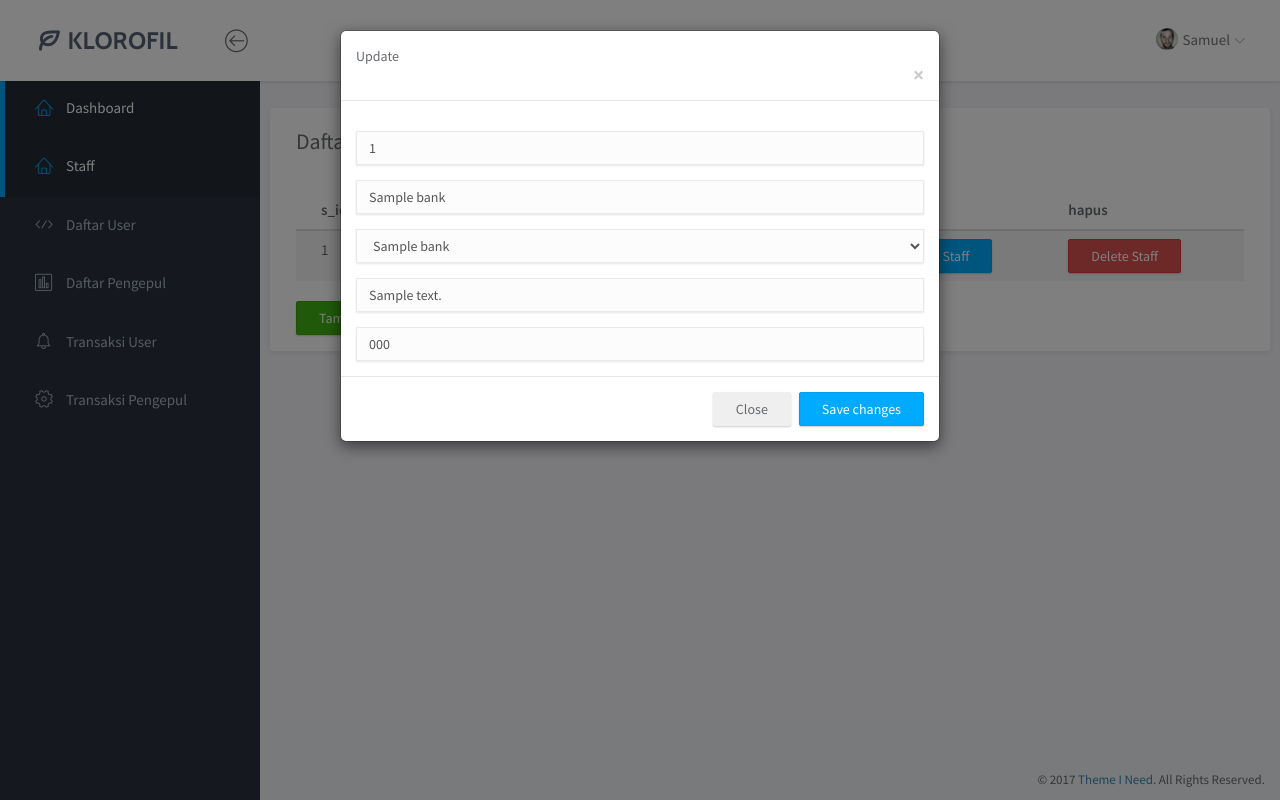
After one commit to iqbaalpratama/FP_PWeb-A07, a PHP site: page /pengguna/user.php in a window 1280 px wide, after a click on "Edit Staff". The commit adds this page. Run offline with PHP 8.4, Linux system fonts and the light colour scheme; tables that the repository leaves empty or names only in its code hold one stand-in row (values such as "Sample post").

Commit message:
pengepul

```diff
--- a/controller/dashboard/dbConnection.php
+++ b/controller/dashboard/dbConnection.php
@@ -1,6 +1,6 @@
 <?php
 
-    $db = mysqli_connect("localhost", "root", "", "banksampah");
+    $db = mysqli_connect("localhost", "root", "", "bank_sampah");
     if( !$db ) {
         die("Gagal terhubung dengan database: " . mysqli_connect_error());
     }
@@ -54,6 +54,44 @@
         return $status;
     }
 
+    function updatePengepul($request) {
+        global $db;
+        console_log('update pengepul');
+        $p_id = $_POST['p_id'];
+        $p_username = $_POST['p_username'];
+        $p_alamat = $_POST['p_alamat'];
+        $p_telepon = $_POST['p_telepon'];
+
+        mysqli_query($db, "UPDATE pengepul SET p_username = '$p_username', p_alamat = '$p_alamat', p_telepon = '$p_telepon' WHERE p_id = '$p_id'");
+        $status = mysqli_affected_rows($db);
+        dbclose();
+        return $status;
+    }
+
+    function createPengepul($request) {
+        global $db;
+        console_log('create pengepul');
+        $p_username = $_POST['p_username'];
+        $p_alamat = $_POST['p_alamat'];
+        $p_telepon = $_POST['p_telepon'];
+
+        mysqli_query($db, "INSERT INTO pengepul (p_username, p_alamat, p_telepon) VALUES ('$p_username', '$p_alamat', '$p_telepon')");
+        $status = mysqli_affected_rows($db);
+        dbclose();
+        return $status;
+    }
+
+    function deletePengepul($request) {
+        global $db;
+
+        $p_id = $_POST['p_id'];
+
+        mysqli_query($db, "DELETE FROM pengepul WHERE p_id = '$p_id'");
+        $status = mysqli_affected_rows($db);
+        dbclose();
+        return $status;
+    }
+
     function getAllPengepul($query){
         global $db;
         $allpengepul = mysqli_query($db, $query);
@@ -70,8 +108,15 @@
         return $alluser;
     }
 
+    function console_log( $data ){
+        echo '<script>';
+        echo 'console.log('. json_encode( $data ) .')';
+        echo '</script>';
+    }
+
+
     function dbClose() {
-        mysqli_close(mysqli_connect("localhost", "root", "", "banksampah"));
+        mysqli_close(mysqli_connect("localhost", "root", "", "bank_sampah"));
     }
 
 
--- a/dashboard/format/sidebar_admin.php
+++ b/dashboard/format/sidebar_admin.php
@@ -3,7 +3,8 @@
 				<nav>
 					<ul class="nav">
 						<!-- dashboard -->
-						<li><a href="../pengguna/staff.php" class="active"><i class="lnr lnr-home"></i> <span>Dashboard</span></a></li>
+						<li><a href="../pengguna/index.php" class="active"><i class="lnr lnr-home"></i> <span>Dashboard</span></a></li>
+						<li><a href="../pengguna/staff.php" class="active"><i class="lnr lnr-home"></i> <span>Staff</span></a></li>
 						<!-- view user  -->
 						<li><a href="../pengguna/user.php" class=""><i class="lnr lnr-code"></i> <span>Daftar User</span></a></li>
 						<!-- view pengepul -->
--- /dev/null
+++ b/dashboard/pengguna/user.php
@@ -0,0 +1,220 @@
+<?php
+	require '../../controller/dashboard/dbConnection.php';
+	$all_staff = getAll("SELECT * FROM staff INNER JOIN cabang_bank ON staff.b_id = cabang_bank.b_id");
+?>
+
+<?php require_once("../format/head_format_start.php"); ?>
+	<title>Dashboard Staff</title>
+<?php require_once("../format/head_format_end.php"); ?>
+
+<body>
+	<!-- WRAPPER -->
+	<div id="wrapper">
+		<!-- NAVBAR -->
+		<nav class="navbar navbar-default navbar-fixed-top">
+			<div class="brand">
+				<a href="index.html">
+					<img src="../../assets/img/logo-dark.png" alt="Klorofil Logo" class="img-responsive logo">
+				</a>
+			</div>
+			<div class="container-fluid">
+				<div class="navbar-btn">
+					<button type="button" class="btn-toggle-fullwidth"><i class="lnr lnr-arrow-left-circle"></i></button>
+				</div>
+				<div id="navbar-menu">
+					<ul class="nav navbar-nav navbar-right">
+						<li class="dropdown">
+							<a href="#" class="dropdown-toggle" data-toggle="dropdown"><img src="../../assets/img/user.png" class="img-circle" alt="Avatar"> <span>Samuel</span> <i class="icon-submenu lnr lnr-chevron-down"></i></a>
+							<ul class="dropdown-menu">
+								<li><a href="#"><i class="lnr lnr-user"></i> <span>My Profile</span></a></li>
+								<li><a href="#"><i class="lnr lnr-exit"></i> <span>Logout</span></a></li>
+							</ul>
+						</li>
+					</ul>
+				</div>
+			</div>
+		</nav>
+		<!-- END NAVBAR -->
+		<!-- LEFT SIDEBAR -->
+		<?php require_once("../format/sidebar_admin.php"); ?>
+		<!-- END LEFT SIDEBAR -->
+		<!-- MAIN -->
+		<div class="main">
+			<!-- MAIN CONTENT -->
+			<div class="main-content">
+				<div class="container-fluid">
+
+					<!-- END OVERVIEW -->
+					<div class="row">
+                        <div class="">
+							<!-- TABLE HOVER -->
+							<div class="panel panel-headline">
+								<div class="panel-heading">
+									<h3 class="panel-title">Daftar Staff</h3>
+								</div>
+								<div class="panel-body">
+									<table class="table table-hover">
+										<thead>
+											<tr>
+												<th>s_id</th>
+												<th>b_nama</th>
+												<th>s_nama</th>
+												<th>s_alamat</th>
+												<th>s_telepon</th>
+												<th>edit</th>
+												<th>hapus</th>
+											</tr>
+										</thead>
+										<tbody>
+										<?php
+											while($staff = mysqli_fetch_array($all_staff)) {
+										?>
+											<tr>
+												<td><?php echo $staff['s_id']; ?></td>
+												<td><?php echo $staff['b_nama']; ?></td>
+												<td><?php echo $staff['s_nama']; ?></td>
+												<td><?php echo $staff['s_alamat']; ?></td>
+												<td><?php echo $staff['s_telepon']; ?></td>
+												<td>
+													<button type="button" class="btn btn-primary" data-toggle="modal" data-target="#modalUpdate-<?php echo $staff['s_id']; ?>">Edit Staff</button>
+													<div class="modal fade" id="modalUpdate-<?php echo $staff['s_id']; ?>" tabindex="-1" role="dialog" aria-labelledby="modalUpdateLabel" aria-hidden="true">
+														<div class="modal-dialog" role="document">
+															<div class="modal-content">
+																<div class="modal-header">
+																	<h5 class="modal-title" id="exampleModalLabel">Update</h5>
+																	<button type="button" class="close" data-dismiss="modal" aria-label="Close">
+																		<span aria-hidden="true">&times;</span>
+																	</button>
+																</div>
+																<form method="POST" action="../../controller/dashboard/pengguna/editStaff.php">
+																	<div class="modal-body">
+																		<div class="input-group col-md-12" style="margin-top: 15px">
+																			<input class="form-control" type="text" name="s_id" id="s_id" value="<?php echo $staff['s_id']; ?>">
+																		</div>
+																		<div class="input-group col-md-12" style="margin-top: 15px">
+																			<input class="form-control" type="text" name="s_nama" id="s_nama" placeholder="nama" value="<?php echo $staff['s_nama']; ?>">
+																		</div>
+																		<div class="input-group col-md-12" style="margin-top: 15px">
+																			<select class="form-control" name="bank" id="bank">
+																				<?php
+																					$all_bank = getAll("SELECT * FROM cabang_bank");
+																					while($bank = mysqli_fetch_array($all_bank)) {
+																				?>
+																					<?php
+																						if($bank['b_nama'] == $staff['b_nama']) {
+																					?>
+																						<option value="<?php echo $bank['b_id']?>" selected="selected"><?php echo $bank['b_nama']?></option>
+																					<?php
+																						} else {
+																					?>
+																						<option value="<?php echo $bank['b_id']?>"><?php echo $bank['b_nama']?></option>
+																					<?php
+																						}
+																					?>
+																				<?php
+																					}
+																				?>
+																			</select>
+																		</div>
+																		<div class="input-group col-md-12" style="margin-top: 15px">
+																			<input class="form-control" type="text" name="s_alamat" id="s_alamat" placeholder="alamat" value="<?php echo $staff['s_alamat']; ?>">
+																		</div>
+																		<div class="input-group col-md-12" style="margin-top: 15px">
+																			<input class="form-control" type="text" name="s_telepon" id="s_telepon" placeholder="telepon" value="<?php echo $staff['s_telepon']; ?>">
+																		</div>
+																	</div>
+																	<div class="modal-footer">
+																		<button type="button" class="btn btn-secondary" data-dismiss="modal">Close</button>
+																		<button class="btn btn-primary" type="submit">Save changes</button>
+																	</div>
+																</form>
+															</div>
+														</div>
+													</div>
+												</td>
+												<td>
+													<form method="POST" action="../../controller/dashboard/pengguna/deleteStaff.php">
+														<div class="input-group">
+															<input class="form-control" type="text" name="s_id" id="s_id" value="<?php echo $staff['s_id']; ?>" style="display: none;">
+														</div>
+														<button class="btn btn-danger" type="submit">Delete Staff</button>
+													</form>
+												</td>
+											</tr>
+										<?php
+											}
+										?>
+										</tbody>
+									</table>
+									<div style="flex: 1;">
+										<button type="button" class="btn btn-success" data-toggle="modal" data-target="#createModal">Tambah</button>
+										<div class="modal fade" id="createModal" tabindex="-1" role="dialog" aria-labelledby="modalCreateLabel" aria-hidden="true">
+											<div class="modal-dialog" role="document">
+												<div class="modal-content">
+													<div class="modal-header">
+														<h5 class="modal-title" id="exampleModalLabel">Update</h5>
+														<button type="button" class="close" data-dismiss="modal" aria-label="Close">
+															<span aria-hidden="true">&times;</span>
+														</button>
+													</div>
+													<form method="POST" action="../../controller/dashboard/pengguna/createStaff.php">
+														<div class="modal-body">
+															<div class="input-group col-md-12" style="margin-top: 15px">
+																<input class="form-control" type="text" name="s_nama" id="s_nama" placeholder="nama">
+															</div>
+															<div class="input-group col-md-12" style="margin-top: 15px">
+																<select class="form-control" name="bank" id="bank">
+																	<?php
+																		$all_bank = getAll("SELECT * FROM cabang_bank");
+																		while($bank = mysqli_fetch_array($all_bank)) {
+																	?>
+																		<option value="<?php echo $bank['b_id']?>"><?php echo $bank['b_nama']?></option>
+																	<?php
+																		}
+																	?>
+																</select>
+															</div>
+															<div class="input-group col-md-12" style="margin-top: 15px">
+																<input class="form-control" type="text" name="s_alamat" id="s_alamat" placeholder="alamat">
+															</div>
+															<div class="input-group col-md-12" style="margin-top: 15px">
+																<input class="form-control" type="text" name="s_telepon" id="s_telepon" placeholder="telepon">
+															</div>
+														</div>
+														<div class="modal-footer">
+															<button type="button" class="btn btn-secondary" data-dismiss="modal">Close</button>
+															<button class="btn btn-primary" type="submit">Save changes</button>
+														</div>
+													</form>
+												</div>
+											</div>
+										</div>
+									</div>
+								</div>
+							</div>
+							<!-- END TABLE HOVER -->
+						</div>
+					</div>
+				</div>
+			</div>
+			<!-- END MAIN CONTENT -->
+		</div>
+		<!-- END MAIN -->
+		<div class="clearfix"></div>
+		<footer>
+			<div class="container-fluid">
+				<p class="copyright">&copy; 2017 <a href="https://www.themeineed.com" target="_blank">Theme I Need</a>. All Rights Reserved.</p>
+			</div>
+		</footer>
+	</div>
+	<!-- END WRAPPER -->
+	<!-- Javascript -->
+	<script src="../../assets/vendor/jquery/jquery.min.js"></script>
+	<script src="../../assets/vendor/bootstrap/js/bootstrap.min.js"></script>
+	<script src="../../assets/vendor/jquery-slimscroll/jquery.slimscroll.min.js"></script>
+	<script src="../../assets/vendor/jquery.easy-pie-chart/jquery.easypiechart.min.js"></script>
+	<script src="../../assets/vendor/chartist/js/chartist.min.js"></script>
+	<script src="../../assets/scripts/klorofil-common.js"></script>
+</body>
+
+</html>
```
Also changed, not shown: controller/dashboard/pengguna/createPengepul.php (added, +11 -0 lines), controller/dashboard/pengguna/deletePengepul.php (added, +11 -0 lines), controller/dashboard/pengguna/editPengepul.php (added, +11 -0 lines), dashboard/index.php (+4 -64 lines), dashboard/pengguna/pengepul.php (added, +184 -0 lines).
